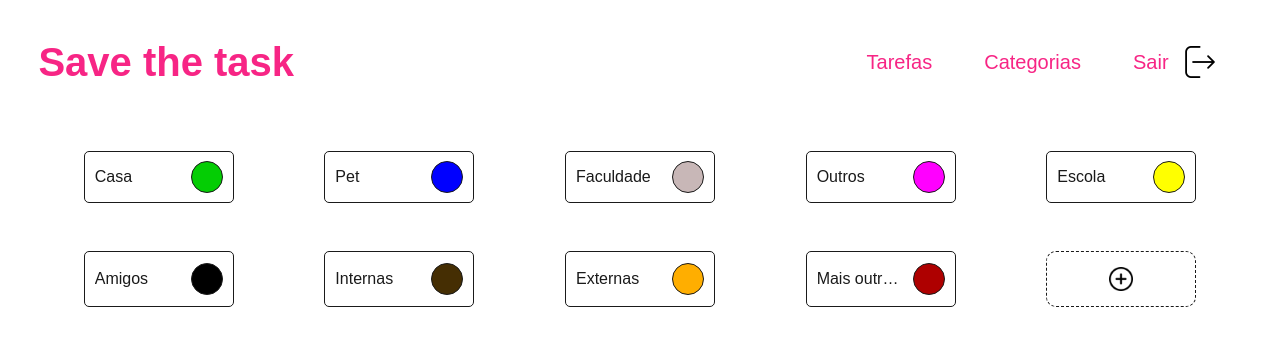
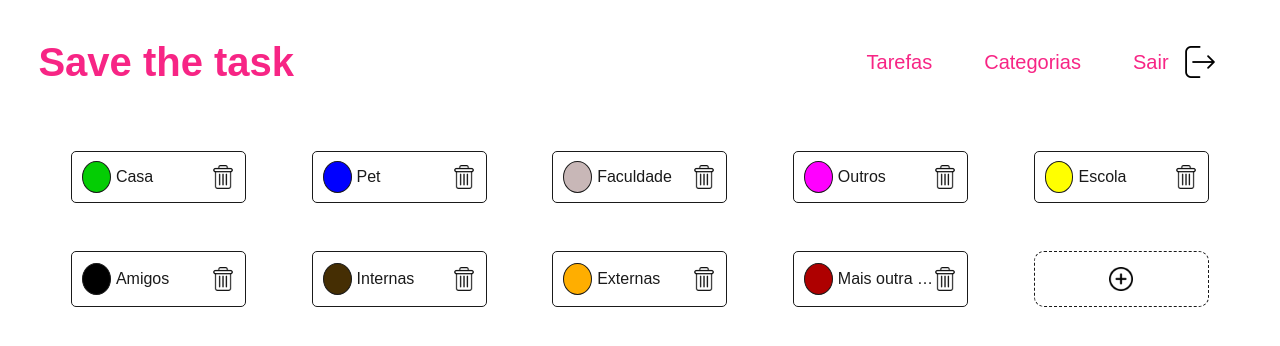
Before and after one commit to VitorBisterso/save-the-task, a React (Create React App) app: page /categorias in a window 1280 px wide. Shown: the top 346 px of the page. Built offline with nearby package versions, Linux system fonts and the light colour scheme; data requests are answered from the project's data file.

Commit message:
Add delete category functionality

```diff
--- /dev/null
+++ b/src/components/Icon/index.jsx
@@ -0,0 +1,16 @@
+import React from 'react';
+import PropTypes from 'prop-types';
+
+import StyledIcon from './styles';
+
+function Icon({ width, img, onClick }) {
+    return <StyledIcon onClick={onClick} width={width} src={img} />;
+}
+
+Icon.propTypes = {
+    width: PropTypes.number.isRequired,
+    img: PropTypes.node.isRequired,
+    onClick: PropTypes.func.isRequired,
+};
+
+export default Icon;
--- /dev/null
+++ b/src/components/Icon/styles.js
@@ -0,0 +1,11 @@
+import styled from 'styled-components';
+
+export default styled.img`
+    width: ${props => `${props.width}px`};
+    transition: all 0.2s linear;
+    cursor: pointer;
+
+    &:hover {
+        width: ${props => `${props.width * 1.33}px`};
+    }
+`;
--- a/src/components/TaskCard/index.jsx
+++ b/src/components/TaskCard/index.jsx
@@ -2,6 +2,7 @@ import React from 'react';
 import PropTypes from 'prop-types';
 
 import ColoredDot from '../ColoredDot';
+import Icon from '../Icon';
 
 import deleteIcon from '../../assets/img/delete.png';
 import editIcon from '../../assets/img/edit.png';
@@ -14,7 +15,6 @@ import {
     Title,
     Description,
     Footer,
-    Icon,
     Button,
 } from './styles';
 
@@ -44,8 +44,12 @@ function TaskCard({ titulo, descricao, prioridade, categoria, completada }) {
             <Description isCompleted={completada}>{descricao}</Description>
             <Footer>
                 <div>
-                    <Icon src={deleteIcon} />
-                    <Icon src={editIcon} />
+                    <Icon
+                        onClick={() => undefined}
+                        img={deleteIcon}
+                        width={18}
+                    />
+                    <Icon onClick={() => undefined} img={editIcon} width={18} />
                 </div>
                 {renderCompleteButton()}
             </Footer>
--- a/src/components/TaskCard/styles.js
+++ b/src/components/TaskCard/styles.js
@@ -47,19 +47,9 @@ export const Footer = styled.div`
     flex-direction: row;
     justify-content: space-between;
     align-items: flex-end;
-`;
 
-export const Icon = styled.img`
-    cursor: pointer;
-    width: 18px;
-    transition: all 0.2s linear;
-
-    &:last-child {
+    & img:last-child {
         margin-left: 5px;
-    }
-
-    &:hover {
-        width: 24px;
     }
 `;
 
--- a/src/pages/CategoriesForm/index.jsx
+++ b/src/pages/CategoriesForm/index.jsx
@@ -13,8 +13,8 @@ import { Container, FormField, SelectColor } from './styles';
 function CategoriesForm({ category, onFormSubmit, pageTitle }) {
     const formik = useFormik({
         initialValues: {
-            nome: category.nome,
-            cor: category.cor,
+            nome: category.nome || '',
+            cor: category.cor || '#000000',
         },
         validationSchema: getValidationSchema(),
         onSubmit: () => {
@@ -59,11 +59,15 @@ function CategoriesForm({ category, onFormSubmit, pageTitle }) {
 
 CategoriesForm.propTypes = {
     category: PropTypes.shape({
-        nome: PropTypes.string.isRequired,
-        cor: PropTypes.string.isRequired,
-    }).isRequired,
+        nome: PropTypes.string,
+        cor: PropTypes.string,
+    }),
     onFormSubmit: PropTypes.func.isRequired,
     pageTitle: PropTypes.string.isRequired,
 };
 
+CategoriesForm.defaultProps = {
+    category: {},
+};
+
 export default CategoriesForm;
--- a/src/pages/CategoriesList/index.jsx
+++ b/src/pages/CategoriesList/index.jsx
@@ -5,8 +5,11 @@ import { useNavigate } from 'react-router-dom';
 import CategoriesApi from '../../redux/api/categories';
 
 import ColoredDot from '../../components/ColoredDot';
+import AddCardButton from '../../components/AddCardButton';
+import Icon from '../../components/Icon';
 
-import AddCardButton from '../../components/AddCardButton';
+import deleteIcon from '../../assets/img/delete.png';
+
 import { Container, CategoryCard } from './styles';
 
 function CategoriesList() {
@@ -28,10 +31,21 @@ function CategoriesList() {
             categories.map(category => (
                 <CategoryCard
                     key={category.id}
-                    onClick={() => navigate(`/categorias/${category.id}`)}
+                    onClick={e =>
+                        e.target.tagName !== 'IMG'
+                            ? navigate(`/categorias/${category.id}`)
+                            : undefined
+                    }
                 >
+                    <ColoredDot color={category.cor} />
                     <p>{category.nome}</p>
-                    <ColoredDot color={category.cor} />
+                    <Icon
+                        onClick={() =>
+                            dispatch(CategoriesApi.deleteCategory(category.id))
+                        }
+                        img={deleteIcon}
+                        width={24}
+                    />
                 </CategoryCard>
             ))
         );
@@ -41,7 +55,7 @@ function CategoriesList() {
             {renderCategoriesList()}
             <AddCardButton
                 onClick={() => navigate('/categorias/criar')}
-                width={150}
+                width={175}
                 height={56}
                 iconSize={24}
             />
--- a/src/pages/CategoriesList/styles.js
+++ b/src/pages/CategoriesList/styles.js
@@ -25,7 +25,7 @@ export const CategoryCard = styled.div`
     border: 1px solid var(--COLOR-BLACK);
     border-radius: 5px;
     padding: 0 10px;
-    width: 150px;
+    width: 175px;
     cursor: pointer;
     transition: all 0.2s linear;
 
@@ -37,8 +37,9 @@ export const CategoryCard = styled.div`
 
     p {
         text-overflow: ellipsis;
-        width: 65%;
+        width: 70%;
         white-space: nowrap;
         overflow: hidden;
+        margin-left: 5px;
     }
 `;
--- a/src/redux/actions/categories.js
+++ b/src/redux/actions/categories.js
@@ -43,6 +43,15 @@ const categoriesActions = {
             },
         };
     },
+
+    deleteCategoryAction: id => {
+        return {
+            type: categoriesActionsTypes.DELETE_CATEGORY_SUCCESS,
+            payload: {
+                id,
+            },
+        };
+    },
 };
 
 export default categoriesActions;
--- a/src/redux/api/categories.js
+++ b/src/redux/api/categories.js
@@ -58,9 +58,23 @@ const createCategory = category => dispatch => {
         });
 };
 
+const deleteCategory = id => dispatch => {
+    dispatch(categoriesActions.requestAction);
+
+    axios
+        .delete(`/categorias/${id}`)
+        .then(() => {
+            dispatch(categoriesActions.deleteCategoryAction(id));
+        })
+        .catch(() => {
+            dispatch(categoriesActions.failedAction());
+        });
+};
+
 export default {
     fetchAllCategories,
     fetchCategoryById,
     updateCategory,
     createCategory,
+    deleteCategory,
 };
--- a/src/redux/constants/categories.js
+++ b/src/redux/constants/categories.js
@@ -9,6 +9,8 @@ const categoriesActionsTypes = {
     UPDATE_CATEGORY_SUCCESS: 'UPDATE_CATEGORY_SUCCESS',
 
     CREATE_CATEGORY_SUCCESS: 'CREATE_CATEGORY_SUCCESS',
+
+    DELETE_CATEGORY_SUCCESS: 'DELETE_CATEGORY_SUCCESS',
 };
 
 export default categoriesActionsTypes;
--- a/src/redux/reducers/categories.js
+++ b/src/redux/reducers/categories.js
@@ -40,6 +40,19 @@ const categoriesReducer = (state = initialState, action) => {
                 isLoading: false,
                 selectedCategory: {},
             };
+        case categoriesActionsTypes.DELETE_CATEGORY_SUCCESS: {
+            const { id } = action.payload;
+
+            const newCategories = state.categories.filter(
+                category => category.id !== id
+            );
+
+            return {
+                ...state,
+                isLoading: false,
+                categories: newCategories,
+            };
+        }
         default:
             return state;
     }
```
